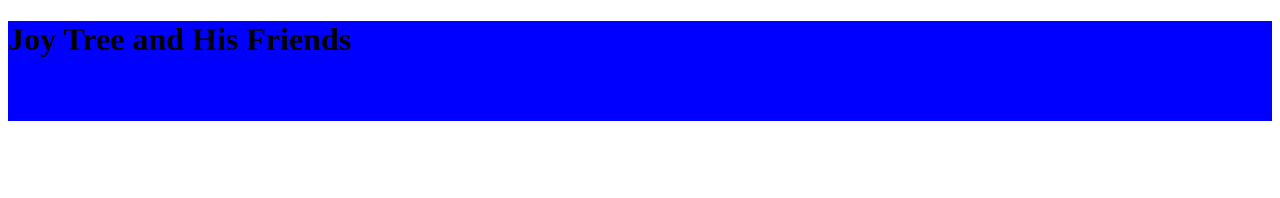
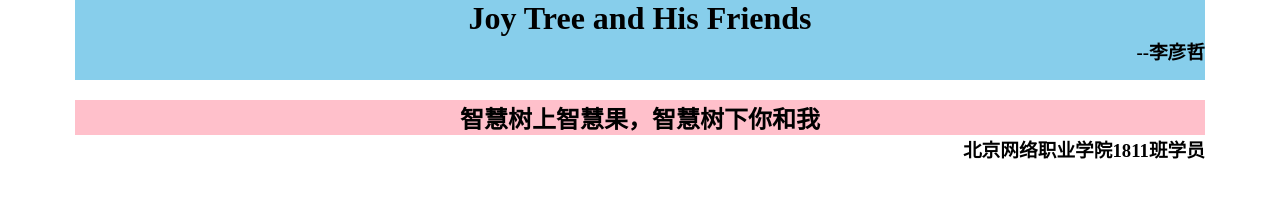
Before and after one commit to 2359991224/2359991224.github.io, a plain HTML site: page index.html in a window 1280 px wide. Drawn offline with nearby package versions, Linux system fonts and the light colour scheme.

Commit message:
Update index.html

```diff
--- a/index.html
+++ b/index.html
@@ -2,20 +2,47 @@
 <html lang="en">
 <head>
 	<meta charset="UTF-8">
-	<title>beijingwangluo</title>
+	<title>欢乐树和他的朋友们</title>
 	<style>
+		*{
+			margin: 0;
+			padding: 0;
+		}
 		.top{
-			width: 100%;
-			height: 100px;
-			background-color: blue;
+			width: 1130px;
+			height: 80px;
+			background-color: skyblue;
+			margin: 0 auto;
+			margin-bottom: 20px;
+		}
+		.top h1{
+			text-align: center;
+		}
+		.top h3{
+			float: right;
+		}
+		.content{
+			width: 1130px;
+			margin: 0 auto;
+			background-color: pink;
+		}
+		.content h2{
+			text-align: center;
+		}
+		.content h3{
+			float: right;
 		}
 	</style>
-	<script src="jquery-1.7.2.min.js"></script>
 </head>
 <body>
-	<div>
+	<div class="box">
 		<div class="top">
-      <h1>Joy Tree and His Friends</h1>
+			<h1>Joy Tree and His Friends</h1>
+			<h3>--李彦哲</h3>
+		</div>
+		<div class="content">
+			<h2>智慧树上智慧果，智慧树下你和我</h2>
+			<h3>北京网络职业学院1811班学员</h3>
 		</div>
 	</div>
 </body>
```
